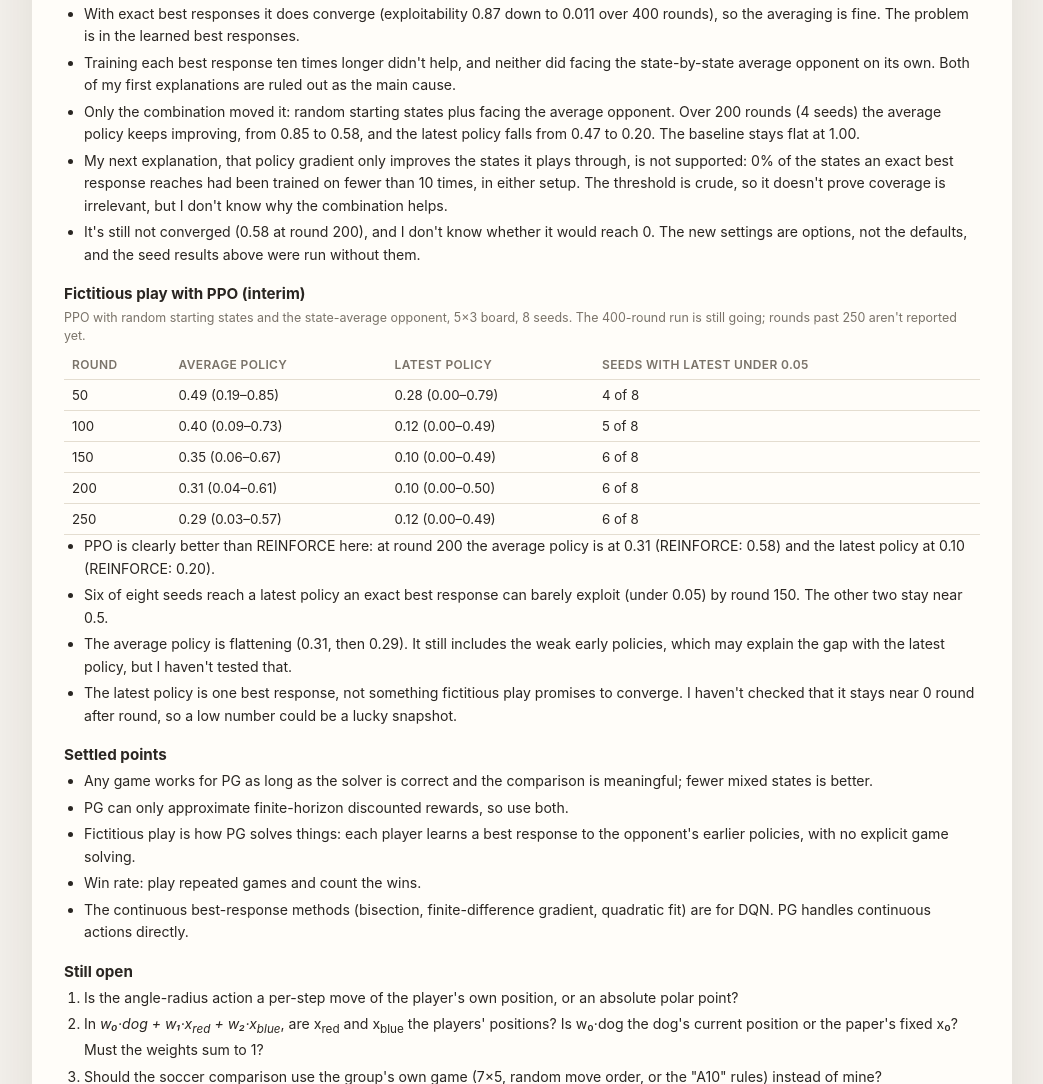
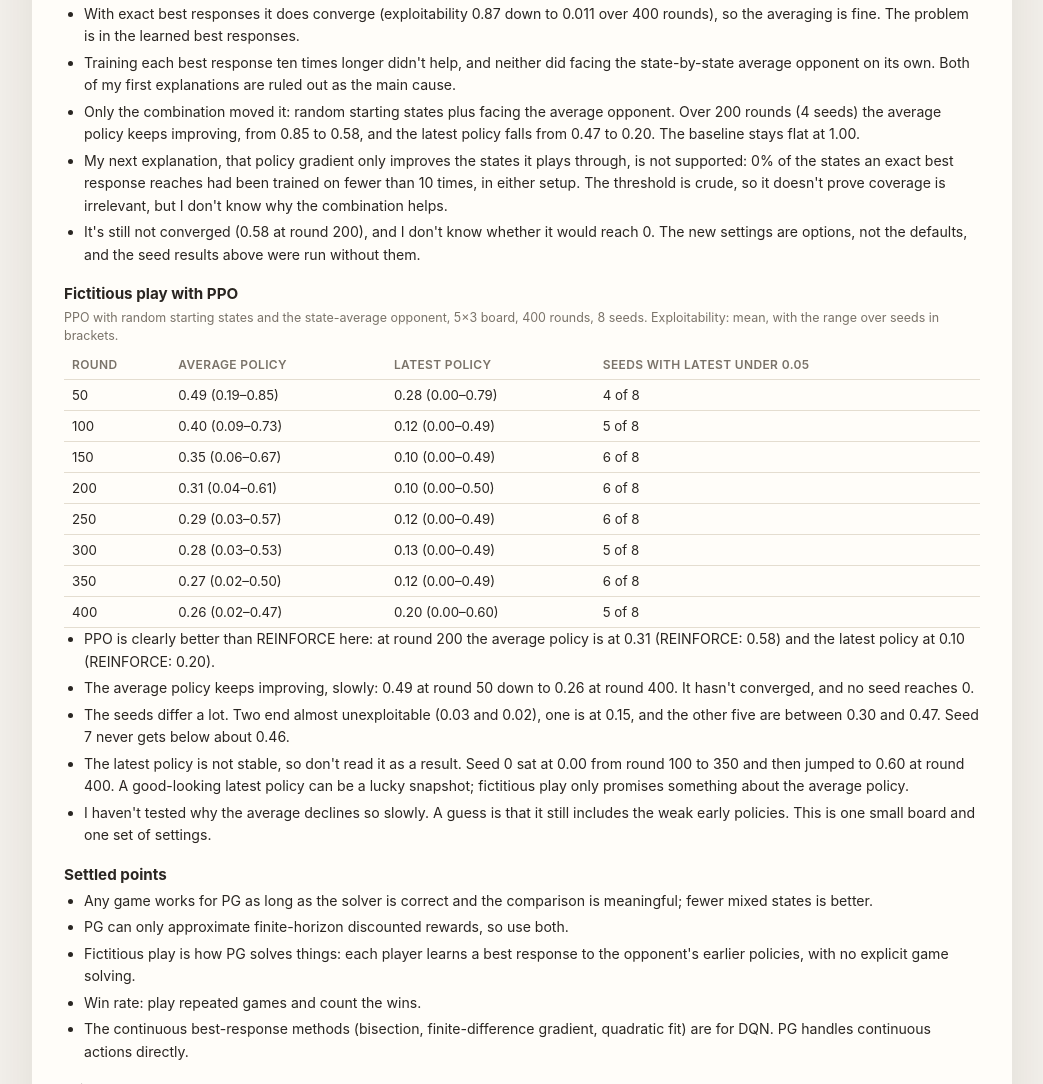
Before and after one commit to Charith-Reddy-Pareddy/dog-game, a plain HTML site: page docs/index.html in a window 1280 px wide. Shown: the part 3766-4850 px from the top of the page, without its empty margins (118-1161 px from the left). Drawn offline with Linux system fonts and the light colour scheme.

Commit message:
Show the final PPO fictitious-play results on the live site

```diff
--- a/docs/index.html
+++ b/docs/index.html
@@ -319,8 +319,8 @@
       <li>It's still not converged (0.58 at round 200), and I don't know whether it would reach 0. The new settings are options, not the defaults, and the seed results above were run without them.</li>
     </ul>
 
-    <h3>Fictitious play with PPO (interim)</h3>
-    <p class="hint" style="margin:0 0 6px">PPO with random starting states and the state-average opponent, 5&times;3 board, 8 seeds. The 400-round run is still going; rounds past 250 aren't reported yet.</p>
+    <h3>Fictitious play with PPO</h3>
+    <p class="hint" style="margin:0 0 6px">PPO with random starting states and the state-average opponent, 5&times;3 board, 400 rounds, 8 seeds. Exploitability: mean, with the range over seeds in brackets.</p>
     <p class="hint scroll-hint">Swipe the table sideways to see every column.</p>
     <div class="table-scroll">
     <table>
@@ -331,14 +331,18 @@
         <tr><td>150</td><td>0.35 (0.06&ndash;0.67)</td><td>0.10 (0.00&ndash;0.49)</td><td>6 of 8</td></tr>
         <tr><td>200</td><td>0.31 (0.04&ndash;0.61)</td><td>0.10 (0.00&ndash;0.50)</td><td>6 of 8</td></tr>
         <tr><td>250</td><td>0.29 (0.03&ndash;0.57)</td><td>0.12 (0.00&ndash;0.49)</td><td>6 of 8</td></tr>
+        <tr><td>300</td><td>0.28 (0.03&ndash;0.53)</td><td>0.13 (0.00&ndash;0.49)</td><td>5 of 8</td></tr>
+        <tr><td>350</td><td>0.27 (0.02&ndash;0.50)</td><td>0.12 (0.00&ndash;0.49)</td><td>6 of 8</td></tr>
+        <tr><td>400</td><td>0.26 (0.02&ndash;0.47)</td><td>0.20 (0.00&ndash;0.60)</td><td>5 of 8</td></tr>
       </tbody>
     </table>
     </div>
     <ul>
       <li>PPO is clearly better than REINFORCE here: at round 200 the average policy is at 0.31 (REINFORCE: 0.58) and the latest policy at 0.10 (REINFORCE: 0.20).</li>
-      <li>Six of eight seeds reach a latest policy an exact best response can barely exploit (under 0.05) by round 150. The other two stay near 0.5.</li>
-      <li>The average policy is flattening (0.31, then 0.29). It still includes the weak early policies, which may explain the gap with the latest policy, but I haven't tested that.</li>
-      <li>The latest policy is one best response, not something fictitious play promises to converge. I haven't checked that it stays near 0 round after round, so a low number could be a lucky snapshot.</li>
+      <li>The average policy keeps improving, slowly: 0.49 at round 50 down to 0.26 at round 400. It hasn't converged, and no seed reaches 0.</li>
+      <li>The seeds differ a lot. Two end almost unexploitable (0.03 and 0.02), one is at 0.15, and the other five are between 0.30 and 0.47. Seed 7 never gets below about 0.46.</li>
+      <li>The latest policy is not stable, so don't read it as a result. Seed 0 sat at 0.00 from round 100 to 350 and then jumped to 0.60 at round 400. A good-looking latest policy can be a lucky snapshot; fictitious play only promises something about the average policy.</li>
+      <li>I haven't tested why the average declines so slowly. A guess is that it still includes the weak early policies. This is one small board and one set of settings.</li>
     </ul>
 
     <h3>Settled points</h3>
```
